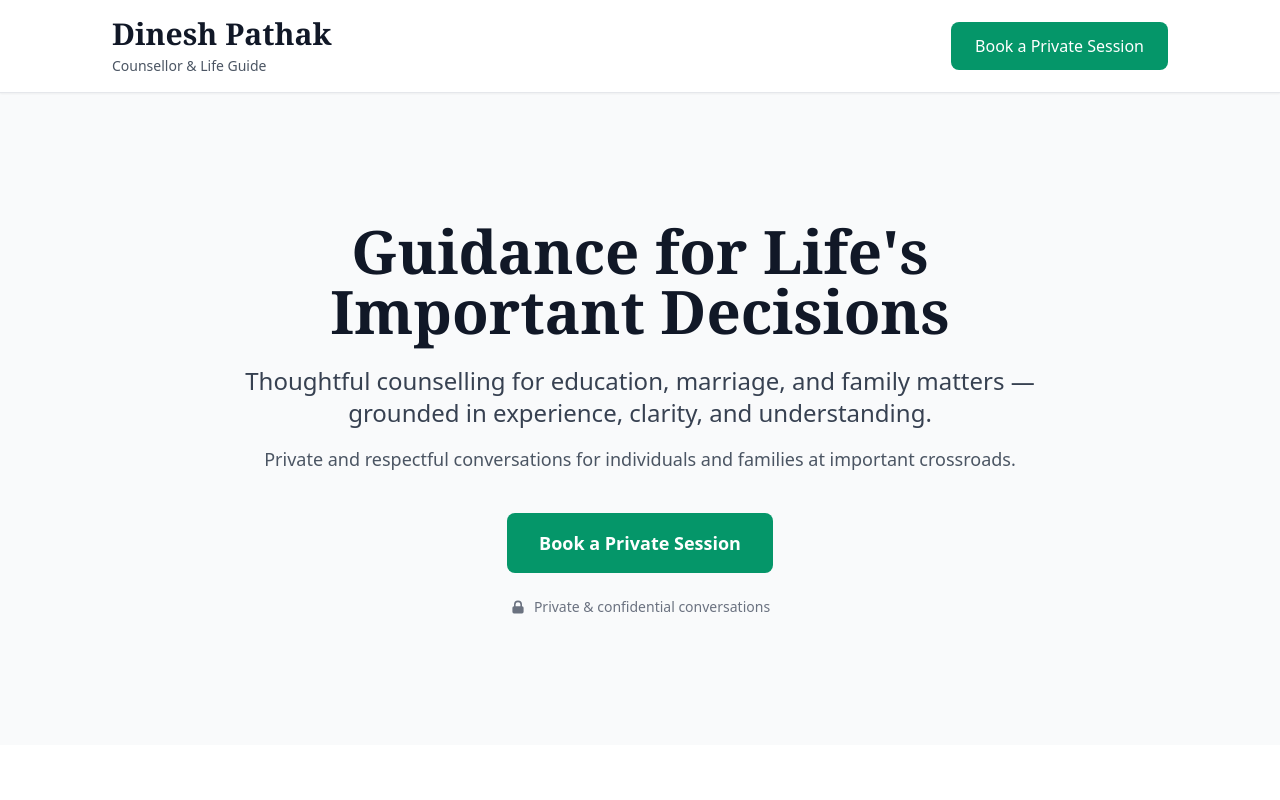
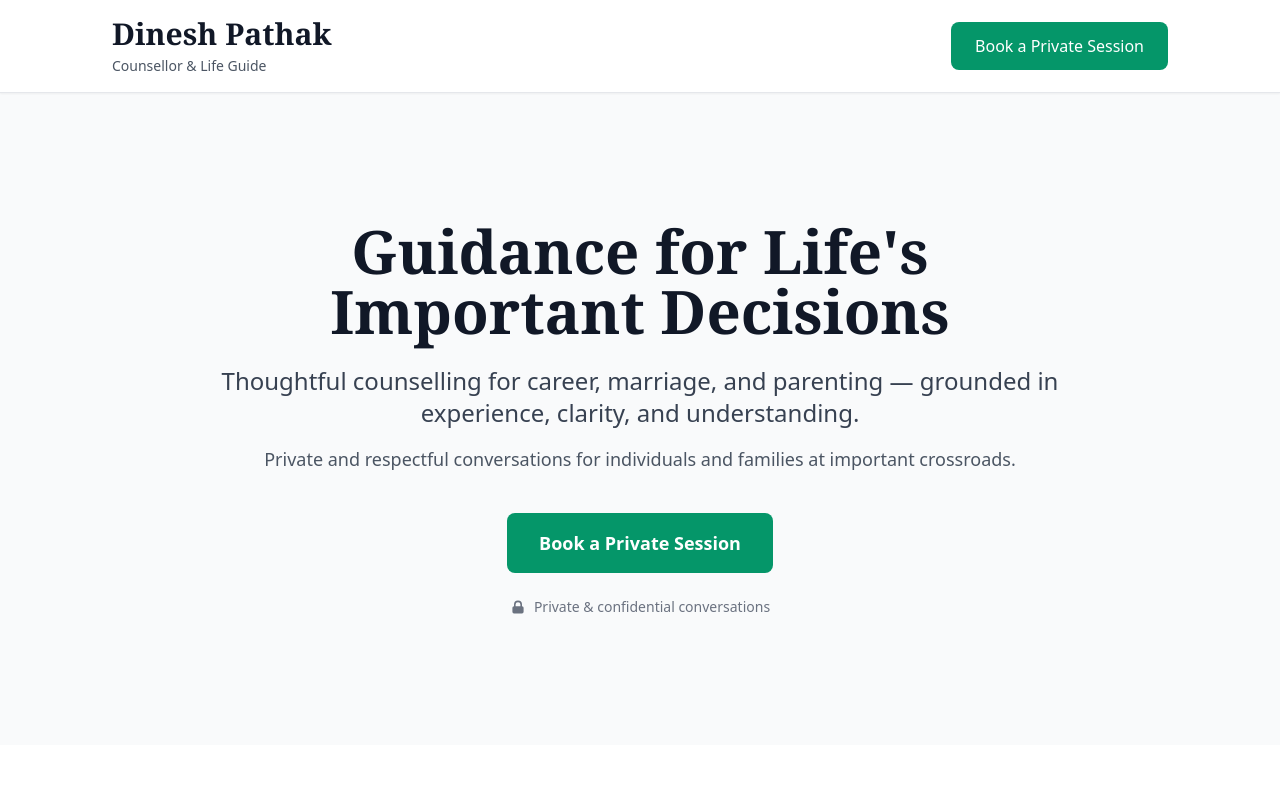
Before and after one commit to udit816/dinesh-pathak-counselling, a React (Vite) app: page / in a window 1280 px wide. Shown: the top 800 px of the page. Built offline with nearby package versions, Linux system fonts and the light colour scheme; the HTML template or start-up script is replaced by a standard one.

Commit message:
minor corrections in language

```diff
--- a/src/components/Hero.jsx
+++ b/src/components/Hero.jsx
@@ -12,7 +12,7 @@ function Hero({ onBookNowClick }) {
 
           {/* Sub-headline */}
           <p className="text-lg md:text-xl lg:text-2xl text-gray-700 mb-4 leading-relaxed">
-            Thoughtful counselling for education, marriage, and family matters — grounded in experience, clarity, and understanding.
+            Thoughtful counselling for career, marriage, and parenting — grounded in experience, clarity, and understanding.
           </p>
 
           {/* Supporting line */}
```
